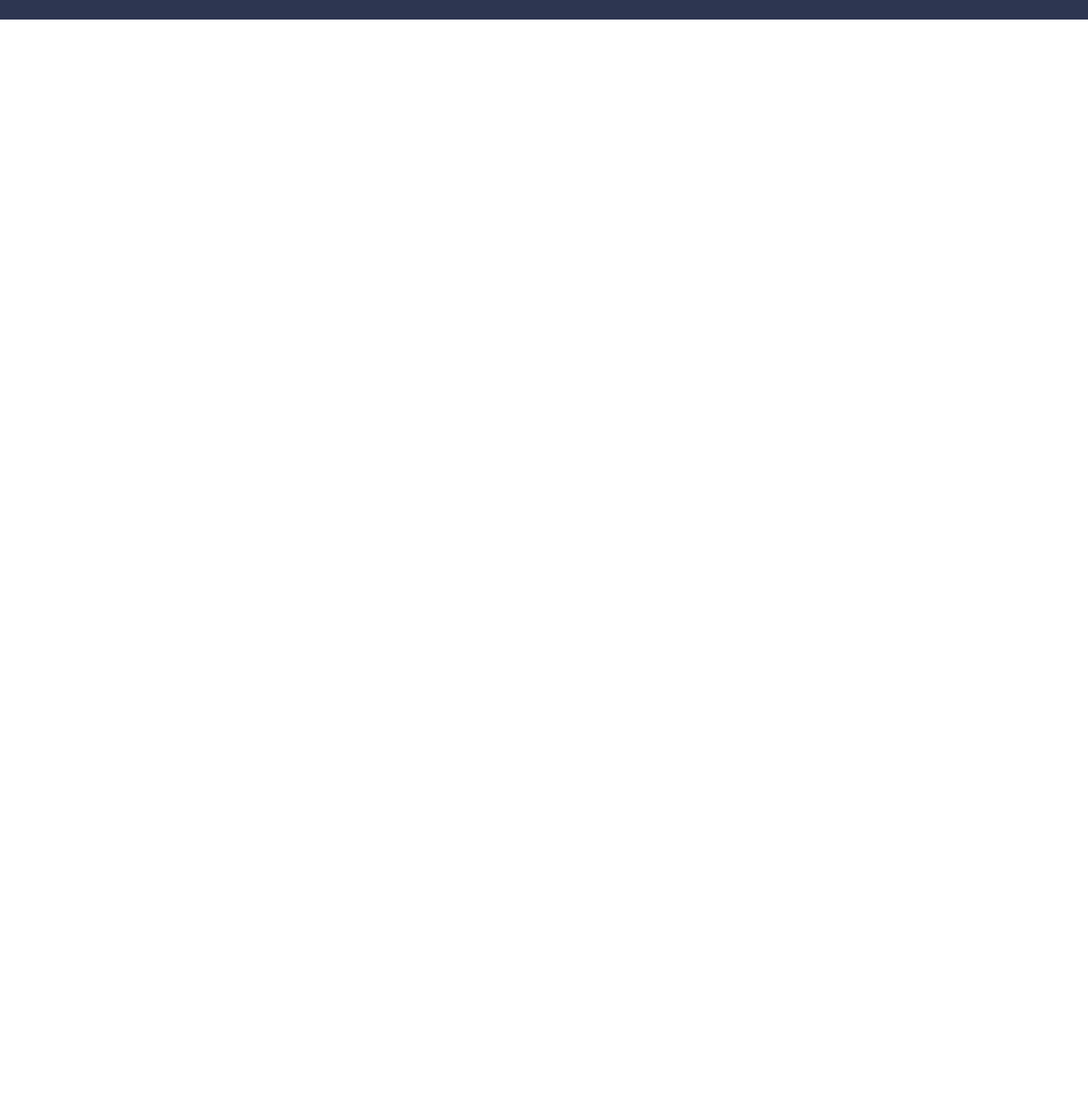
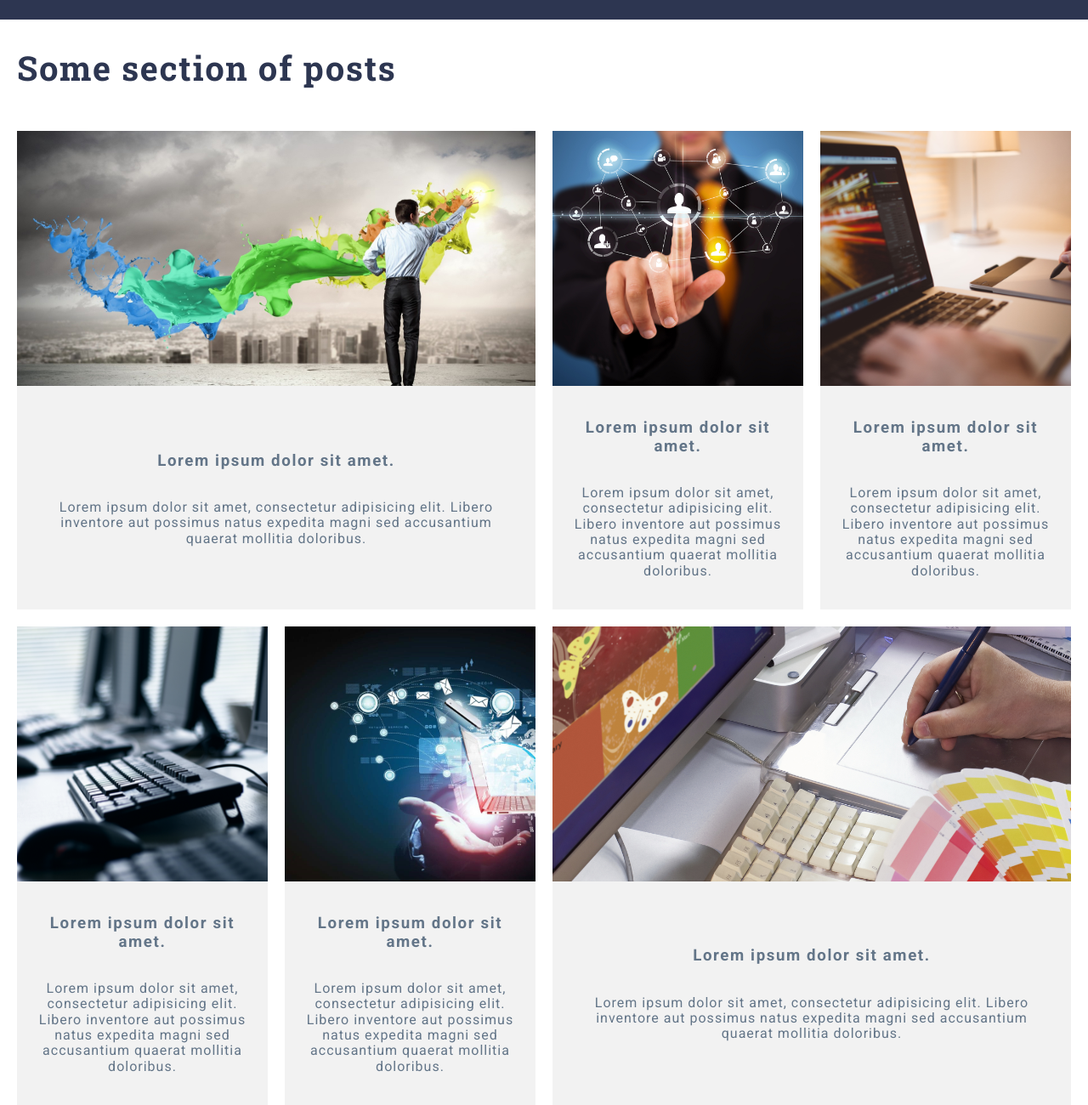
Before and after one commit to DenisKharkov/Grid-project, a website: page index.html in a window 1280 px wide. Shown: the part 2479-3779 px from the top of the page at 85% size. Before the commit the page ends 2502 px from the top, so only its background shows below. Drawn offline with Linux system fonts and the light colour scheme.

Commit message:
+ секция постов (только для 1920)

```diff
--- a/index.html
+++ b/index.html
@@ -112,6 +112,7 @@
       </div>
       <div class="about-image"><img src="assets/img/img-lamp-webdev.png" alt=""></div>
     </div>
+
   </section>
    <section class="form">
     <form action="#">
@@ -129,6 +130,82 @@
     </form>
   </section>
 
+  <section class="posts">
+
+    <div class="container">
+      	<h2>Some section of posts</h2>
+      	<article class="posts-article">
+      		<a href="#">
+        		<div class="posts-article__image">
+        			<div style="background-image: url(assets/img/img-post-1.png)"></div>
+        		</div>
+
+          		<div class="posts-article__text">
+            		<h3>Lorem ipsum dolor sit amet.</h3>
+            		<p>Lorem ipsum dolor sit amet, consectetur adipisicing elit. Libero inventore aut possimus natus expedita magni sed accusantium quaerat mollitia doloribus.</p>
+          		</div>
+        	</a>
+     	</article>
+
+     	<article class="posts-article">
+      		<a href="#">
+        		<div class="posts-article__image">
+        			<div style="background-image: url(assets/img/img-post-2.png)"></div>
+        		</div>
+          		<div class="posts-article__text">
+            		<h3>Lorem ipsum dolor sit amet.</h3>
+            		<p>Lorem ipsum dolor sit amet, consectetur adipisicing elit. Libero inventore aut possimus natus expedita magni sed accusantium quaerat mollitia doloribus.</p>
+          		</div>
+        	</a>
+     	</article>
+
+	 	<article class="posts-article">
+	      	<a href="#">
+	        	<div class="posts-article__image">
+	        		<div style="background-image: url(assets/img/img-post-3.png)"></div>
+	        	</div>
+	          	<div class="posts-article__text">
+            		<h3>Lorem ipsum dolor sit amet.</h3>
+            		<p>Lorem ipsum dolor sit amet, consectetur adipisicing elit. Libero inventore aut possimus natus expedita magni sed accusantium quaerat mollitia doloribus.</p>
+	          	</div>
+	        </a>
+	     </article>
+	     <article class="posts-article">
+	      	<a href="#">
+	        	<div class="posts-article__image">
+	        		<div style="background-image: url(assets/img/img-post-4.png)"></div>
+	        	</div>
+	          	<div class="posts-article__text">
+            		<h3>Lorem ipsum dolor sit amet.</h3>
+            		<p>Lorem ipsum dolor sit amet, consectetur adipisicing elit. Libero inventore aut possimus natus expedita magni sed accusantium quaerat mollitia doloribus.</p>
+	          	</div>
+	        </a>
+	     </article>
+	     <article class="posts-article">
+	      	<a href="#">
+	        	<div class="posts-article__image">
+	        		<div style="background-image: url(assets/img/img-post-5.png)"></div>
+	        	</div>
+	          	<div class="posts-article__text">
+            		<h3>Lorem ipsum dolor sit amet.</h3>
+            		<p>Lorem ipsum dolor sit amet, consectetur adipisicing elit. Libero inventore aut possimus natus expedita magni sed accusantium quaerat mollitia doloribus.</p>
+	          	</div>
+	        </a>
+	     </article>
+	     <article class="posts-article">
+	      	<a href="#">
+	        	<div class="posts-article__image">
+	        		<div style="background-image: url(assets/img/img-post-6.png)"></div>
+	        	</div>
+	          	<div class="posts-article__text">
+            		<h3>Lorem ipsum dolor sit amet.</h3>
+            		<p>Lorem ipsum dolor sit amet, consectetur adipisicing elit. Libero inventore aut possimus natus expedita magni sed accusantium quaerat mollitia doloribus.</p>
+	          	</div>
+	        </a>
+	     </article>
+
+ 	</div>
+  </section>
 
 
   <script src="libs/jquery/dist/jquery.min.js"></script>
```
